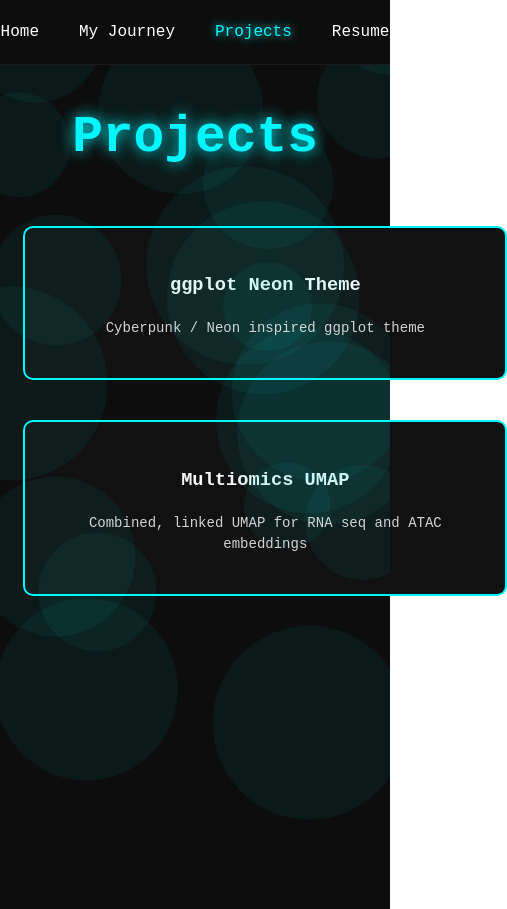
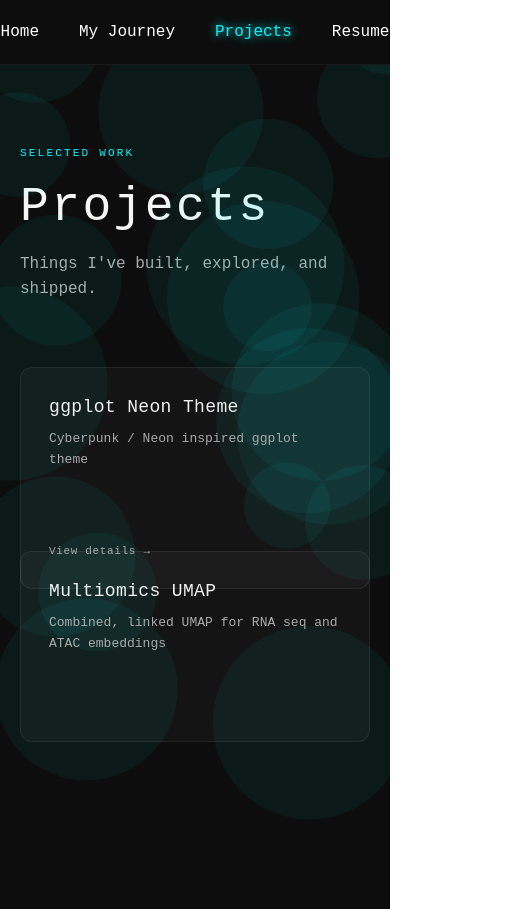
Before and after one commit to SodiumMan91/SodiumMan91.github.io, a React (Vite) app: page /projects in a window 390 px wide. Shown: the whole page, 507 px wide, since content can reach past the window. Built offline with nearby package versions, Linux system fonts and the light colour scheme.

Commit message:
Updated Projects page

```diff
--- a/src/pages/Projects.jsx
+++ b/src/pages/Projects.jsx
@@ -1,103 +1,153 @@
-import { useState } from "react";
+import { useState, useEffect, useRef } from "react";
 import PageWrapper from "../components/PageWrapper";
 import { projects } from "../data/projectsData";
 
-function Projects() {
-  const [openProjects, setOpenProjects] = useState([]);
+/* ── Slideshow ── */
+function Slideshow({ images }) {
+  const [idx, setIdx] = useState(0);
+  useEffect(() => {
+    if (!images?.length) return;
+    setIdx(0);
+    const t = setInterval(() => setIdx((i) => (i + 1) % images.length), 1500);
+    return () => clearInterval(t);
+  }, [images]);
 
-  const toggleProject = (id, expandable) => {
-    if (!expandable) return;
+  if (!images?.length) return null;
+  return (
+    <div className="pm-slideshow">
+      {images.map((src, i) => (
+        <img key={src} src={src} alt="" className={`pm-slide ${i === idx ? "active" : ""}`} />
+      ))}
+      {images.length > 1 && (
+        <div className="pm-dots">
+          {images.map((_, i) => (
+            <button key={i} className={`pm-dot ${i === idx ? "active" : ""}`} onClick={() => setIdx(i)} />
+          ))}
+        </div>
+      )}
+    </div>
+  );
+}
 
-    setOpenProjects((prev) =>
-      prev.includes(id)
-        ? prev.filter((i) => i !== id)
-        : [...prev, id]
-    );
+/* ── Modal ── */
+function Modal({ project, onClose }) {
+  useEffect(() => {
+    const fn = (e) => e.key === "Escape" && onClose();
+    window.addEventListener("keydown", fn);
+    document.body.style.overflow = "hidden";
+    return () => {
+      window.removeEventListener("keydown", fn);
+      document.body.style.overflow = "";
     };
+  }, [onClose]);
 
-  // Determine if a project has expandable content
-  const isExpandable = (project) => {
-    return (
-      project.link ||
-      project.content ||
-      (project.images && project.images.length > 0)
-    );
-  };
+  const hasMedia = project.images?.length > 0;
 
   return (
-    <PageWrapper>
-      <div className="projects-container">
-        <h1 className="projects-title">Projects</h1>
+    <div className="pm-backdrop" onClick={onClose}>
+      <div className="pm-modal" onClick={(e) => e.stopPropagation()}>
+        <button className="pm-close" onClick={onClose}>✕</button>
 
-        <div className="projects-grid">
-          {projects.map((project) => {
-            const expandable = isExpandable(project);
-            const isOpen = openProjects.includes(project.id);
+        <div className={`pm-modal-body ${!hasMedia ? "no-media" : ""}`}>
+          {/* Left: text */}
+          <div className="pm-modal-left">
+            <h2 className="pm-modal-title">{project.title}</h2>
+            <p className="pm-modal-summary">{project.summary}</p>
 
-            return (
-              <div
-                key={project.id}
-                className={`project-tile
-                  ${isOpen ? "expanded-tile" : ""}
-                  ${!expandable ? "non-expandable" : ""}
-                `}
-                onClick={() =>
-                  toggleProject(project.id, expandable)
-                }
-              >
-                <h3>{project.title}</h3>
-
-                <p className="project-summary">
-                  {project.summary}
-                </p>
-
-                {/* Only render expansion area if expandable */}
-                {expandable && (
-                  <div
-                    className={`project-expanded ${
-                      isOpen ? "expanded" : ""
-                    }`}
-                  >
             {project.link && (
               <a
+                className="pm-modal-link"
                 href={project.link}
                 target="_blank"
                 rel="noopener noreferrer"
-                        className="project-link"
-                        onClick={(e) =>
-                          e.stopPropagation()
-                        }
+                onClick={(e) => e.stopPropagation()}
               >
-                        View Project →
+                View Project ↗
               </a>
             )}
 
             {project.content && (
-                      <pre className="project-code">
-                        {project.content}
-                      </pre>
+              <pre className="pm-modal-code">{project.content}</pre>
             )}
+          </div>
 
-                    {project.images &&
-                      project.images.map(
-                        (img, index) => (
-                          <img
-                            key={index}
-                            src={img}
-                            alt=""
-                            className="project-image"
-                          />
-                        )
-                      )}
+          {/* Right: images */}
+          {hasMedia && (
+            <div className="pm-modal-right">
+              <Slideshow images={project.images} />
             </div>
           )}
         </div>
-            );
-          })}
       </div>
     </div>
+  );
+}
+
+/* ── Card ── */
+function ProjectCard({ project, onClick, cardRef }) {
+  const expandable = !!(project.link || project.content || project.images?.length);
+
+  return (
+    <article
+      className={`pm-card ${expandable ? "clickable" : ""}`}
+      ref={cardRef}
+      onClick={() => expandable && onClick(project)}
+    >
+      <div className="pm-card-inner">
+        <h3 className="pm-card-title">{project.title}</h3>
+        <p className="pm-card-summary">{project.summary}</p>
+        {expandable && <span className="pm-card-cta">View details →</span>}
+      </div>
+    </article>
+  );
+}
+
+/* ── Main ── */
+export default function Projects() {
+  const [active, setActive] = useState(null);
+  const cardRefs = useRef({});
+
+  /* fade-in on scroll */
+  useEffect(() => {
+    const observers = [];
+    for (const [, node] of Object.entries(cardRefs.current)) {
+      if (!node) continue;
+      const obs = new IntersectionObserver(
+        ([entry]) => {
+          if (entry.isIntersecting) { node.classList.add("visible"); obs.disconnect(); }
+        },
+        { rootMargin: "0px 0px -60px 0px" }
+      );
+      obs.observe(node);
+      observers.push(obs);
+    }
+    return () => observers.forEach((o) => o.disconnect());
+  }, []);
+
+  return (
+    <PageWrapper>
+      <div className="pm-page">
+        {/* Hero */}
+        <div className="pm-hero">
+          <p className="pm-hero-label">Selected Work</p>
+          <h1 className="pm-hero-title">Projects</h1>
+          <p className="pm-hero-sub">Things I've built, explored, and shipped.</p>
+        </div>
+
+        {/* Grid */}
+        <div className="pm-grid">
+          {projects.map((project) => (
+            <ProjectCard
+              key={project.id}
+              project={project}
+              onClick={setActive}
+              cardRef={(el) => (cardRefs.current[project.id] = el)}
+            />
+          ))}
+        </div>
+      </div>
+
+      {active && <Modal project={active} onClose={() => setActive(null)} />}
     </PageWrapper>
   );
 }
-
-export default Projects;
--- a/src/styles/global.css
+++ b/src/styles/global.css
@@ -220,7 +220,7 @@ a {
 .jm-hero-sub {
   font-size: 16px;
   font-weight: 300;
-  color: #666;
+  color: #aaa;
   margin: 0;
   line-height: 1.6;
 }
@@ -272,7 +272,7 @@ a {
   font-family: 'Courier New', monospace;
   font-size: 13px;
   font-weight: 300;
-  color: #444;
+  color: #aaa;
   letter-spacing: 0.05em;
   padding-top: 6px;
   text-align: right;
@@ -366,21 +366,21 @@ a {
 
 .jm-type-tag.education {
   color: #00f7ff !important;
-  background: rgba(0, 247, 255, 0.08);
-  border: 1px solid rgba(0, 247, 255, 0.2);
+  background: rgba(0, 247, 255, 0.08) !important;
+  border: 1px solid rgba(0, 247, 255, 0.2) !important;
 }
 
 .jm-type-tag.experience {
   color: #ffb400 !important;
-  background: rgba(255, 180, 0, 0.08);
-  border: 1px solid rgba(255, 180, 0, 0.2);
+  background: rgba(255, 180, 0, 0.08) !important;
+  border: 1px solid rgba(255, 180, 0, 0.2) !important;
 }
 
 /* Duration */
 .jm-duration {
   font-size: 12px;
   font-weight: 300;
-  color: #555;
+  color: #aaa;
   letter-spacing: 0.03em;
 }
 
@@ -399,14 +399,14 @@ a {
 .jm-card-sub {
   font-size: 14px;
   font-weight: 300;
-  color: #888;
+  color: #aaa;
   margin: 0 0 8px 0;
 }
 
 /* Date range */
 .jm-card-range {
   font-size: 12px;
-  color: #555;
+  color: #aaa;
   margin: 0 0 16px 0;
   letter-spacing: 0.03em;
 }
@@ -414,7 +414,7 @@ a {
 /* CTA hint */
 .jm-card-cta {
   font-size: 12px;
-  color: #444;
+  color: #aaa;
   letter-spacing: 0.05em;
   transition: color 0.2s ease;
 }
@@ -521,13 +521,13 @@ a {
 .jm-modal-sub {
   font-size: 15px;
   font-weight: 300;
-  color: #888;
+  color: #aaa;
   margin: 0 0 8px 0;
 }
 
 .jm-modal-range {
   font-size: 12px;
-  color: #555;
+  color: #aaa;
   margin: 0 0 20px 0;
   letter-spacing: 0.03em;
 }
@@ -571,7 +571,7 @@ a {
   content: "–";
   position: absolute;
   left: 0;
-  color: #444;
+  color: #aaa;
 }
 
 /* ── Slideshow ── */
@@ -589,7 +589,7 @@ a {
   inset: 0;
   width: 100%;
   height: 100%;
-  object-fit: cover;
+  object-fit: contain;
   opacity: 0;
   transition: opacity 0.6s ease;
 }
@@ -661,147 +661,345 @@ a {
   }
 }
 
-/* Make line visually break behind year */
-/* Projects Page */
+/* ============================================================
+   PROJECTS PAGE — Premium Editorial
+   Replace the old "Projects Page" block in your global CSS
+   ============================================================ */
 
-.projects-container {
+/* ── Page ── */
+.pm-page {
+  font-family: 'Courier New', monospace;
   min-height: 100vh;
-  padding: 10px 6vw 60px 6vw;
+  width: 100%;
+  max-width: 1100px;
+  margin: 0 auto;
+  padding: 0 32px 120px 32px;
   box-sizing: border-box;
 }
 
-.projects-title {
-  text-align: center;
-  color: #00f7ff;
-  text-shadow: 0 0 15px #00f7ff;
-  margin-bottom: 60px;
+/* ── Hero ── */
+.pm-hero {
+  padding: 80px 0 64px 0;
+  text-align: left;
 }
 
-/* Grid Layout */
+.pm-hero-label {
+  font-size: 11px;
+  font-weight: 500;
+  letter-spacing: 0.2em;
+  text-transform: uppercase;
+  color: #00f7ff;
+  margin: 0 0 20px 0;
+}
 
-.projects-grid {
+.pm-hero-title {
+  font-family: 'Courier New', monospace;
+  font-size: clamp(48px, 7vw, 80px);
+  font-weight: 400;
+  color: #f5f5f5;
+  margin: 0 0 20px 0;
+  line-height: 1.05;
+  letter-spacing: 0.05em;
+  text-shadow: none;
+}
+
+.pm-hero-sub {
+  font-size: 16px;
+  font-weight: 300;
+  color: #aaa;
+  margin: 0;
+  line-height: 1.6;
+}
+
+/* ── Grid ── */
+.pm-grid {
   display: grid;
   grid-template-columns: repeat(3, 1fr);
-  gap: 40px;
-  width: 100%;
+  gap: 20px;
 }
 
-@media (max-width: 1200px) {
-  .projects-grid {
-    grid-template-columns: repeat(2, 1fr);
-  }
+@media (max-width: 900px) {
+  .pm-grid { grid-template-columns: repeat(2, 1fr); }
 }
 
-@media (max-width: 700px) {
-  .projects-grid {
-    grid-template-columns: 1fr;
-  }
+@media (max-width: 560px) {
+  .pm-grid { grid-template-columns: 1fr; }
 }
 
-/* Tile */
-
-.project-tile {
-  background: #111;
-  border: 2px solid #00f7ff;
-  padding: 25px;
-  border-radius: 10px;
-  cursor: pointer;
-  transition: 0.3s ease;
-  text-align: center;
-  transition: all 0.5s ease;
+/* ── Card ── */
+.pm-card {
+  opacity: 0;
+  transform: translateY(16px);
+  transition: opacity 0.5s ease, transform 0.5s ease;
 }
 
-.project-tile:not(.non-expandable):hover {
-  box-shadow: 0 0 20px rgba(0, 247, 255, 0.4);
+.pm-card.visible {
+  opacity: 1;
+  transform: translateY(0);
 }
 
-.project-summary {
-  margin-top: 10px;
-  font-size: 14px;
-  opacity: 0.85;
-}
-
-/* Expansion */
-
-.project-expanded {
-  max-height: 0;
-  overflow: hidden;
-  opacity: 0;
-  transition: max-height 0.5s ease,
-              opacity 0.5s ease;
-}
-
-.project-expanded.expanded {
-  max-height: 2000px;
-  opacity: 1;
-  margin-top: 20px;
-}
-
-/* Image */
-
-.project-image {
-  width: 100%;
-  margin-bottom: 20px;
-  border-radius: 6px;
-  transition: transform 0.5s ease;
-}
-
-.project-image:hover {
-  transform: scale(1.02);
-}
-
-/* Link */
-
-.project-link {
-  display: inline-block;
-  margin-bottom: 20px;
-  color: #00f7ff;
-  text-decoration: none;
-  font-weight: 500;
-}
-
-.project-link:hover {
-  text-shadow: 0 0 8px #00f7ff;
-}
-
-/* Code block */
-
-.project-code {
-  background: #0d0d0d;
-  padding: 15px;
-  border-radius: 6px;
-  text-align: left;
-  font-size: 13px;
-  overflow-x: auto;
-  border: 1px solid #1a1a1a;
-}
-
-.project-tile.expanded-tile {
-  grid-column: 1 / -1;
-}
-
-.project-tile.non-expandable {
-  cursor: default;
-}
-
-.project-tile:not(.non-expandable) {
+.pm-card.clickable {
   cursor: pointer;
 }
 
-.project-tile.non-expandable:hover {
-  transform: none;
-  box-shadow: none;
+.pm-card-inner {
+  height: 100%;
+  background: rgba(255, 255, 255, 0.03);
+  border: 1px solid rgba(255, 255, 255, 0.07);
+  border-radius: 12px;
+  padding: 28px;
+  display: flex;
+  flex-direction: column;
+  gap: 10px;
+  transition: transform 0.25s ease, box-shadow 0.25s ease,
+              border-color 0.25s ease, background 0.25s ease;
 }
 
-@media (max-width: 1000px) {
-  .projects-grid {
-    grid-template-columns: repeat(2, 1fr);
-  }
+.pm-card.clickable:hover .pm-card-inner {
+  transform: scale(1.01);
+  box-shadow: 0 8px 40px rgba(0, 0, 0, 0.4);
+  border-color: rgba(255, 255, 255, 0.13);
+  background: rgba(255, 255, 255, 0.05);
 }
 
-@media (max-width: 600px) {
-  .projects-grid {
+.pm-card-title {
+  font-family: 'Courier New', monospace;
+  font-size: 18px;
+  font-weight: 400;
+  color: #f0f0f0;
+  margin: 0;
+  line-height: 1.3;
+  letter-spacing: 0.02em;
+}
+
+.pm-card-summary {
+  font-size: 13px;
+  font-weight: 300;
+  color: #aaa;
+  margin: 0;
+  line-height: 1.6;
+  flex: 1;
+}
+
+.pm-card-cta {
+  font-size: 11px;
+  color: #aaa;
+  letter-spacing: 0.06em;
+  transition: color 0.2s ease;
+  margin-top: 4px;
+}
+
+.pm-card.clickable:hover .pm-card-cta {
+  color: #00f7ff;
+}
+
+/* ── Modal backdrop ── */
+.pm-backdrop {
+  position: fixed;
+  inset: 0;
+  background: rgba(0, 0, 0, 0.75);
+  backdrop-filter: blur(6px);
+  -webkit-backdrop-filter: blur(6px);
+  z-index: 2000;
+  display: flex;
+  align-items: center;
+  justify-content: center;
+  padding: 24px;
+  box-sizing: border-box;
+}
+
+/* ── Modal ── */
+.pm-modal {
+  background: #111;
+  border: 1px solid rgba(255, 255, 255, 0.1);
+  border-radius: 16px;
+  width: 100%;
+  max-width: 860px;
+  max-height: 88vh;
+  overflow-y: auto;
+  position: relative;
+  box-shadow: 0 32px 80px rgba(0, 0, 0, 0.6);
+  animation: pmModalIn 0.3s cubic-bezier(0.16, 1, 0.3, 1);
+}
+
+@keyframes pmModalIn {
+  from { opacity: 0; transform: translateY(16px) scale(0.98); }
+  to   { opacity: 1; transform: translateY(0) scale(1); }
+}
+
+.pm-modal::-webkit-scrollbar { width: 4px; }
+.pm-modal::-webkit-scrollbar-track { background: transparent; }
+.pm-modal::-webkit-scrollbar-thumb { background: #333; border-radius: 2px; }
+
+/* Close */
+.pm-close {
+  position: absolute;
+  top: 20px;
+  right: 20px;
+  width: 32px;
+  height: 32px;
+  border-radius: 50%;
+  border: 1px solid #333;
+  background: none;
+  color: #666;
+  font-size: 13px;
+  cursor: pointer;
+  display: flex;
+  align-items: center;
+  justify-content: center;
+  transition: border-color 0.2s, color 0.2s;
+  z-index: 10;
+}
+
+.pm-close:hover {
+  border-color: #00f7ff;
+  color: #00f7ff;
+}
+
+/* Modal body */
+.pm-modal-body {
+  display: grid;
+  grid-template-columns: 1fr 320px;
+}
+
+.pm-modal-body.no-media {
+  grid-template-columns: 1fr;
+}
+
+.pm-modal-left {
+  padding: 40px 36px 40px 40px;
+  display: flex;
+  flex-direction: column;
+  gap: 16px;
+}
+
+.pm-modal-right {
+  border-left: 1px solid rgba(255, 255, 255, 0.07);
+  display: flex;
+  align-items: stretch;
+}
+
+/* Modal text */
+.pm-modal-title {
+  font-family: 'Courier New', monospace;
+  font-size: 26px;
+  font-weight: 400;
+  color: #f5f5f5;
+  margin: 0;
+  line-height: 1.2;
+  letter-spacing: 0.02em;
+}
+
+.pm-modal-summary {
+  font-size: 14px;
+  font-weight: 300;
+  color: #aaa;
+  margin: 0;
+  line-height: 1.6;
+}
+
+.pm-modal-link {
+  display: inline-block;
+  align-self: flex-start;
+  font-size: 12px;
+  color: #00f7ff;
+  text-decoration: none;
+  border: 1px solid rgba(0, 247, 255, 0.25);
+  padding: 6px 14px;
+  border-radius: 6px;
+  letter-spacing: 0.06em;
+  transition: background 0.2s ease;
+}
+
+.pm-modal-link:hover {
+  background: rgba(0, 247, 255, 0.08);
+}
+
+.pm-modal-code {
+  background: rgba(0, 0, 0, 0.4);
+  border: 1px solid rgba(255, 255, 255, 0.07);
+  border-radius: 8px;
+  padding: 20px;
+  font-family: 'Courier New', monospace;
+  font-size: 12px;
+  color: #aaa;
+  line-height: 1.7;
+  overflow-x: auto;
+  margin: 0;
+  white-space: pre;
+}
+
+/* ── Slideshow ── */
+.pm-slideshow {
+  position: relative;
+  width: 100%;
+  overflow: hidden;
+  border-radius: 0 16px 16px 0;
+  background: #0a0a0a;
+  min-height: 260px;
+}
+
+.pm-slide {
+  position: absolute;
+  inset: 0;
+  width: 100%;
+  height: 100%;
+  object-fit: contain;
+  opacity: 0;
+  transition: opacity 0.6s ease;
+}
+
+.pm-slide.active {
+  opacity: 1;
+}
+
+.pm-dots {
+  position: absolute;
+  bottom: 12px;
+  left: 50%;
+  transform: translateX(-50%);
+  display: flex;
+  gap: 6px;
+  z-index: 2;
+}
+
+.pm-dot {
+  width: 6px;
+  height: 6px;
+  border-radius: 50%;
+  border: none;
+  background: rgba(255, 255, 255, 0.25);
+  cursor: pointer;
+  padding: 0;
+  transition: background 0.2s;
+}
+
+.pm-dot.active {
+  background: #fff;
+}
+
+/* ── Responsive modal ── */
+@media (max-width: 700px) {
+  .pm-modal-body {
     grid-template-columns: 1fr;
+  }
+
+  .pm-modal-right {
+    border-left: none;
+    border-top: 1px solid rgba(255, 255, 255, 0.07);
+    min-height: 200px;
+  }
+
+  .pm-slideshow {
+    border-radius: 0 0 16px 16px;
+  }
+
+  .pm-modal-left {
+    padding: 32px 24px 24px 24px;
+  }
+
+  .pm-page {
+    padding: 0 20px 80px 20px;
   }
 }
 
```
Lines whose indentation alone changed are shown as unchanged.
